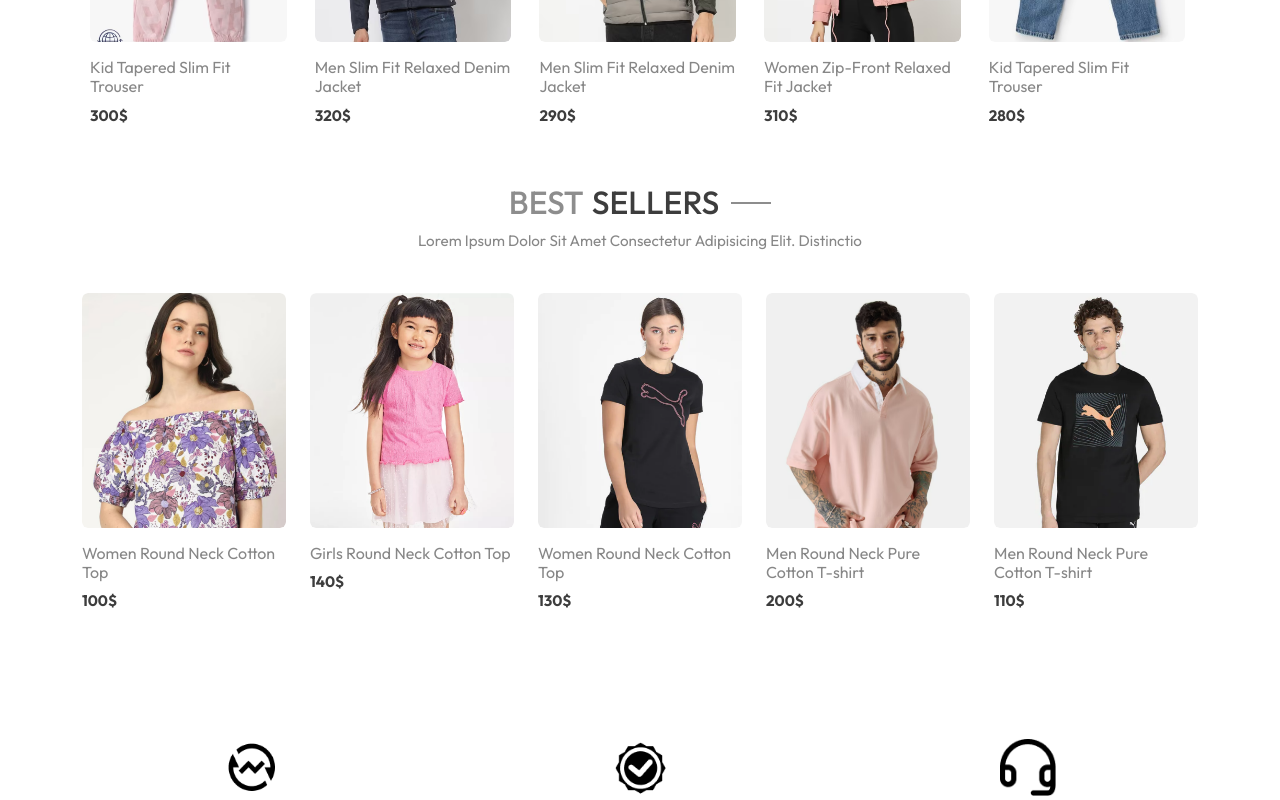
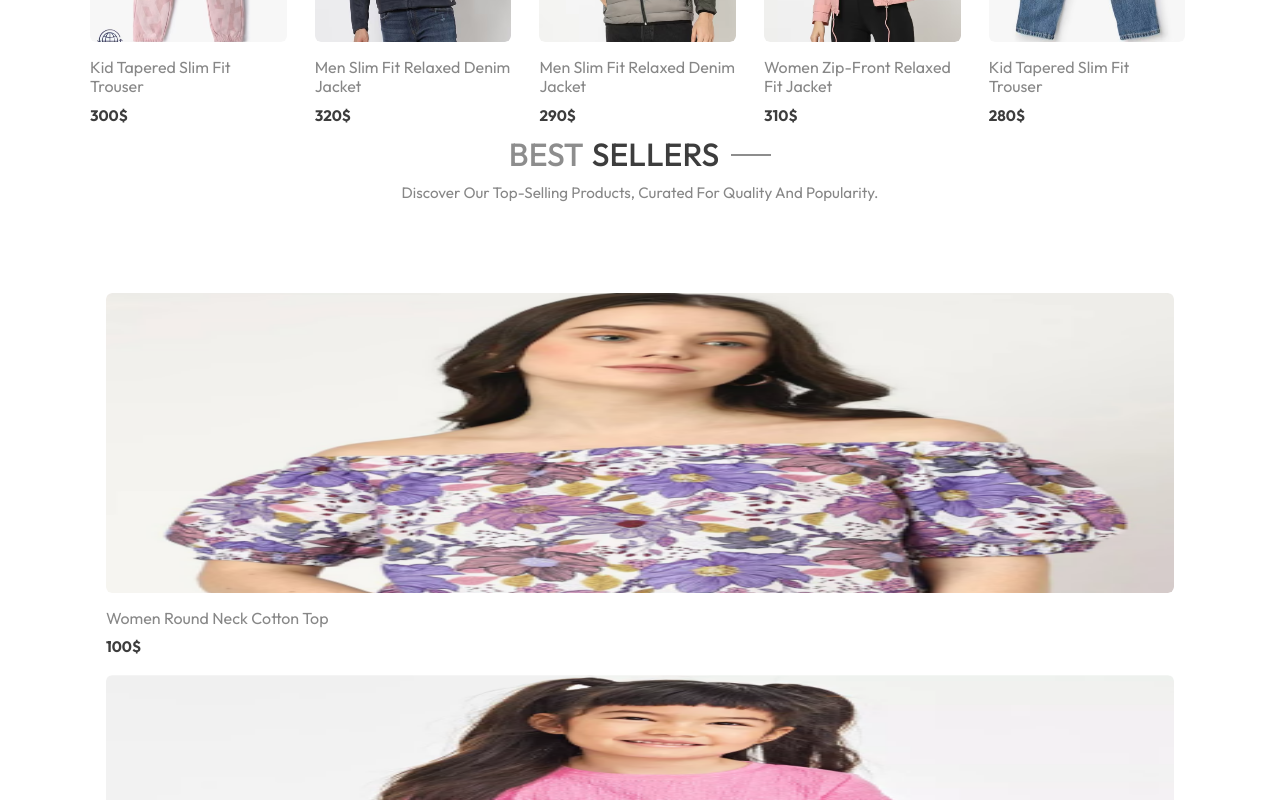
Before and after one commit to usama23c/ecomerce, a React (Vite) app: page / in a window 1280 px wide. Shown: the part 1260-2060 px from the top of the page. Built offline with nearby package versions, Linux system fonts and the light colour scheme; a web font is replaced by a local one.

Commit message:
Update BestSeller.jsx

```diff
--- a/src/components/BestSeller.jsx
+++ b/src/components/BestSeller.jsx
@@ -1,34 +1,108 @@
-import { useContext, useEffect, useState } from "react";
+// import { useContext, useEffect, useState } from "react";
+// import { ShopContext } from "../context/ShopContext";
+// import HeaderDashed from "./HeaderDashed";
+// import CollectionCard from "./CollectionCard";
+
+// const BestSeller = () => {
+// 	const { productsData } = useContext(ShopContext);
+// 	const [bestSeller, setBestSeller] = useState([]);
+
+// 	useEffect(() => {
+// 		const bestProducts = productsData.filter((product) => product.bestseller);
+// 		setBestSeller(bestProducts.slice(0, 5));
+// 	}, [productsData]);
+
+// 	return (
+// 		<div className="best-seller py-5">
+// 			<HeaderDashed
+// 				head1="BEST"
+// 				head2="SELLERS"
+// 				paragraph="Lorem ipsum dolor sit amet consectetur adipisicing elit. Distinctio"
+// 			/>
+// 			<section>
+//                 <div className="row justify-content-center">
+// 				{bestSeller.map((product) => (
+//                     <div key={product._id} className="col-6 col-md-4 col-lg-3 col-xl mt-3" style={{maxWidth: '350px'}}>
+//                         <CollectionCard data={product} classPadding="px-0" />
+//                     </div>
+// 				))}
+//                 </div>
+// 			</section>
+// 		</div>
+// 	);
+// };
+
+// export default BestSeller;
+import { useContext, useEffect, useState, useMemo } from "react";
 import { ShopContext } from "../context/ShopContext";
 import HeaderDashed from "./HeaderDashed";
 import CollectionCard from "./CollectionCard";
 
 const BestSeller = () => {
-	const { productsData } = useContext(ShopContext);
+  const { productsData, isLoading, error } = useContext(ShopContext);
   const [bestSeller, setBestSeller] = useState([]);
 
+  // Filter and slice bestsellers
   useEffect(() => {
-		const bestProducts = productsData.filter((product) => product.bestseller);
-		setBestSeller(bestProducts.slice(0, 5));
+    if (productsData?.length) {
+      const bestProducts = productsData
+        .filter((product) => product.bestseller)
+        .slice(0, 5);
+      setBestSeller(bestProducts);
+    }
   }, [productsData]);
 
+  // Memoized content to prevent unnecessary re-renders
+  const content = useMemo(() => {
+    if (isLoading) {
       return (
-		<div className="best-seller py-5">
-			<HeaderDashed
-				head1="BEST"
-				head2="SELLERS"
-				paragraph="Lorem ipsum dolor sit amet consectetur adipisicing elit. Distinctio"
-			/>
-			<section>
-                <div className="row justify-content-center">
+        <div className="text-center py-8">
+          <div className="animate-pulse text-gray-600">Loading best sellers...</div>
+        </div>
+      );
+    }
+
+    if (error) {
+      return (
+        <div className="text-center py-8 text-red-600">
+          Error loading best sellers: {error.message || "Something went wrong"}
+        </div>
+      );
+    }
+
+    if (!bestSeller?.length) {
+      return (
+        <div className="text-center py-8 text-gray-600">
+          No best sellers available
+        </div>
+      );
+    }
+
+    return (
+      <div className="grid grid-cols-1 sm:grid-cols-2 md:grid-cols-3 lg:grid-cols-4 xl:grid-cols-5 gap-4 justify-items-center">
         {bestSeller.map((product) => (
-                    <div key={product._id} className="col-6 col-md-4 col-lg-3 col-xl mt-3" style={{maxWidth: '350px'}}>
+          <div
+            key={product._id}
+            className="w-full max-w-[350px]"
+            role="listitem"
+          >
             <CollectionCard data={product} classPadding="px-0" />
           </div>
         ))}
       </div>
+    );
+  }, [bestSeller, isLoading, error]);
+
+  return (
+    <section className="best-seller py-8 px-4 sm:px-6 lg:px-8" role="region" aria-labelledby="best-sellers-heading">
+      <HeaderDashed
+        head1="BEST"
+        head2="SELLERS"
+        paragraph="Discover our top-selling products, curated for quality and popularity."
+        className="text-center mb-8"
+      />
+      <section className="mt-6">{content}</section>
     </section>
-		</div>
   );
 };
 
```
Lines whose indentation alone changed are shown as unchanged.
